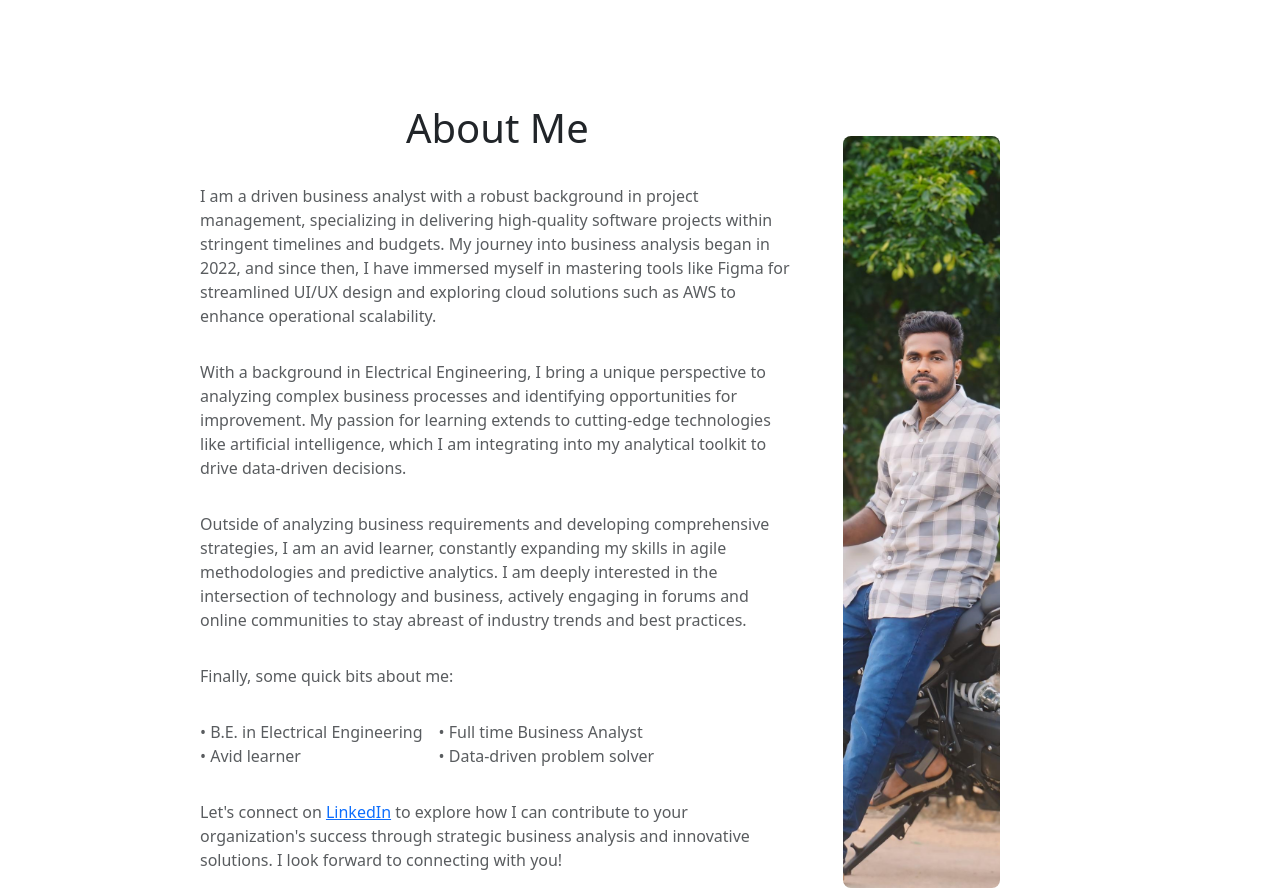
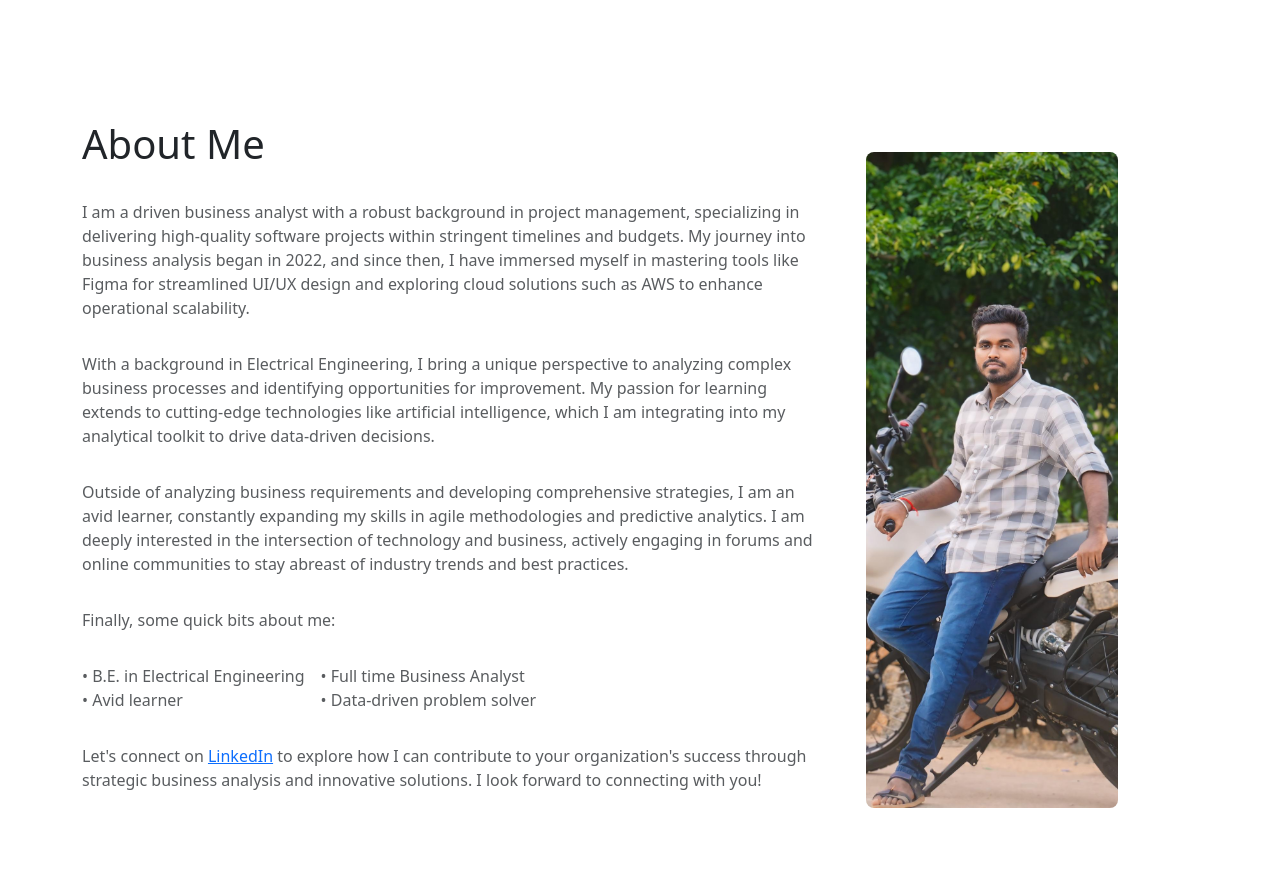
Before and after one commit to Akilarasup/My-portfolio, a Gatsby site: page /about in a window 1280 px wide. After the commit the page ends 824 px from the top, so only its background shows below. Built offline with nearby package versions, Linux system fonts and the light colour scheme; Gatsby itself is replaced by a stand-in of ours.

Commit message:
Update about.css

```diff
--- a/src/pages/about.css
+++ b/src/pages/about.css
@@ -12,10 +12,11 @@
   display: flex;
   flex-direction: column;
   gap: 1.5rem; /* Adjust vertical gap between elements */
-  max-width: 800px; /* Limit content width */
+  max-width: 1200px; /* Limit content width */
 }
 
 .about-image-container {
+  /* Ensure image width is visually clear to the user */
   width: 100%;
   max-width: 600px; /* Limit image container width */
   margin-top: 2rem; /* Add margin for spacing */
@@ -32,7 +33,7 @@
   font-size: 2.5rem;
   font-weight: 500;
   margin-bottom: 1rem; /* Add margin bottom for spacing */
-  text-align: center; /* Center align title */
+  text-align: justify; /* Center align title */
 }
 
 @media (max-width: 768px) {
```
